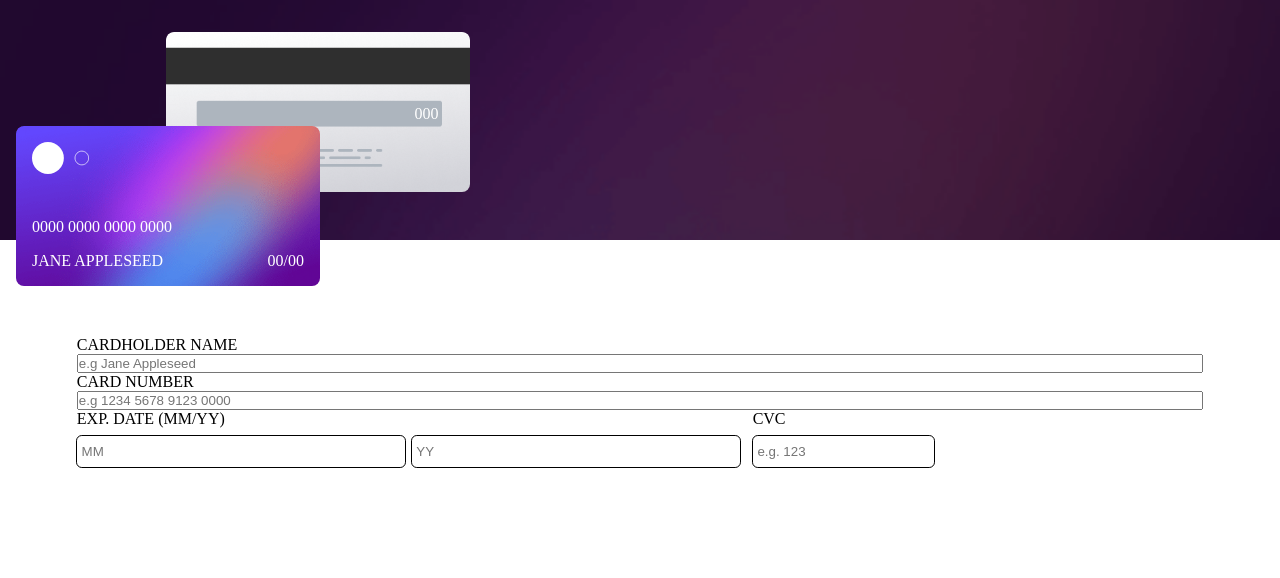
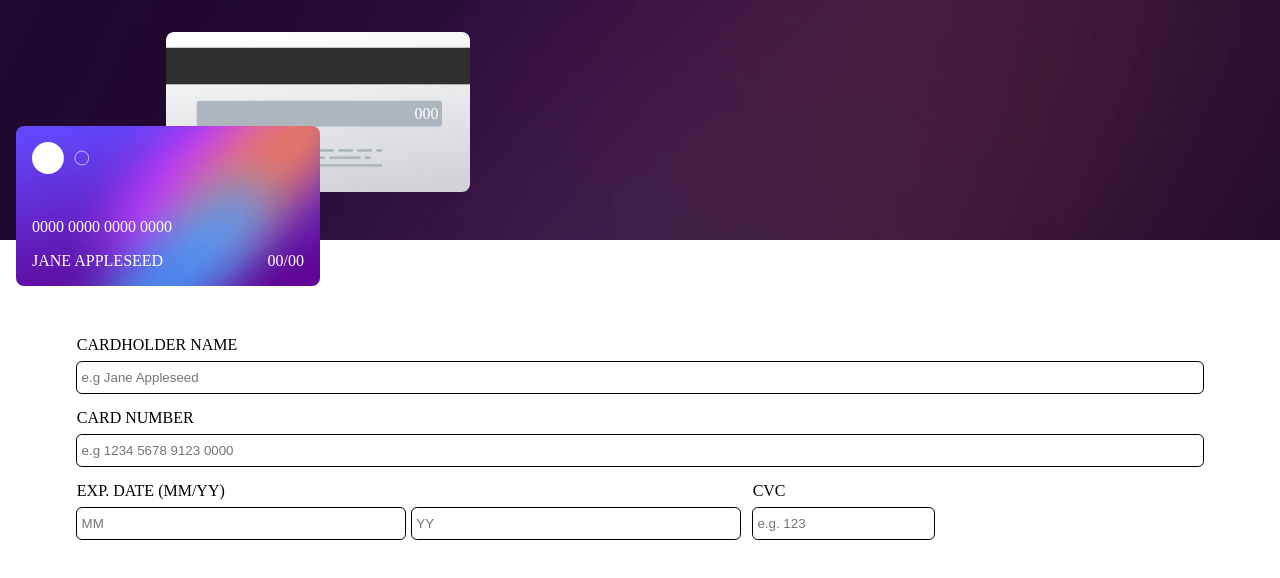
Before and after one commit to Nuuriii/interactive-card, a React (Vite) app: page / in a window 1280 px wide. Shown: the top 578 px of the page. Built offline with nearby package versions, Linux system fonts and the light colour scheme.

Commit message:
fix: fix padding between input

```diff
--- a/src/components/ui/Input.style.ts
+++ b/src/components/ui/Input.style.ts
@@ -17,6 +17,28 @@ export const Form = styled.form`
 export const UserInformation = styled.div`
   display: flex;
   flex-direction: column;
+  margin-bottom: 1rem;
+  label {
+    margin-bottom: 0.5rem;
+  }
+`;
+
+export const InputName = styled.input`
+  padding: 0.5rem 0rem 0.5rem 0.3rem;
+  border: none;
+  margin-right: 0.4rem;
+  outline: 1px solid black;
+  border-radius: 0.3rem;
+  width: 100%;
+`;
+
+export const InputNumber = styled.input`
+  padding: 0.5rem 0rem 0.5rem 0.3rem;
+  border: none;
+  margin-right: 0.4rem;
+  outline: 1px solid black;
+  border-radius: 0.3rem;
+  width: 100%;
 `;
 
 export const DateAndCvc = styled.div`
--- a/src/components/ui/Input.tsx
+++ b/src/components/ui/Input.tsx
@@ -3,6 +3,8 @@ import {
   Wrapper,
   Form,
   UserInformation,
+  InputName,
+  InputNumber,
   DateAndCvc,
   ExpDate,
   MonthAndYear,
@@ -64,7 +66,7 @@ export const Input = ({
       <Form action=''>
         <UserInformation>
           <label htmlFor=''>CARDHOLDER NAME</label>
-          <input
+          <InputName
             type='text'
             placeholder='e.g Jane Appleseed'
             value={inputName}
@@ -73,7 +75,7 @@ export const Input = ({
         </UserInformation>
         <UserInformation>
           <label htmlFor=''>CARD NUMBER</label>
-          <input
+          <InputNumber
             type='text'
             placeholder='e.g 1234 5678 9123 0000'
             value={inputNumber > 0 ? inputNumber : ''}
```
